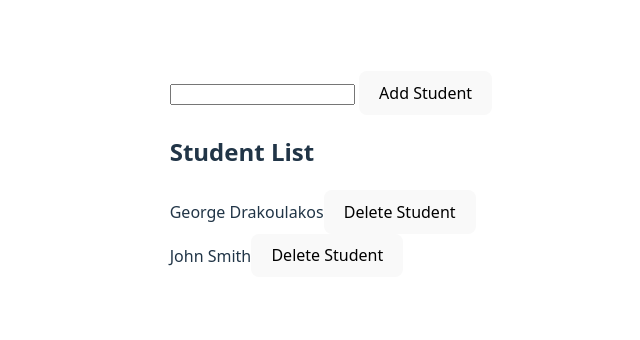
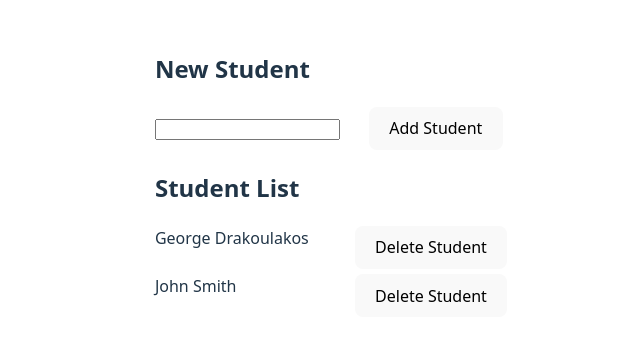
Before and after one commit to gdrakoulakos/StudentTracker, a React (Vite) app: page / in a window 1280 px wide. Shown: the part 226-566 px from the top of the page, without its empty margins (309-949 px from the left). Built offline with nearby package versions, Linux system fonts and the light colour scheme.

Commit message:
Update CSS for student input and list components

```diff
--- a/src/components/StudentInput.jsx
+++ b/src/components/StudentInput.jsx
@@ -14,8 +14,10 @@ export const StudentInput = () => {
 
   return (
     <div>
+        <h2>New Student</h2>
+
       <input onChange={(event) => setNewStudent(event.target.value)} />{" "}
-      <button onClick={handleAddStudent}>Add Student</button>
+      <button style={{marginLeft:"25px"}} onClick={handleAddStudent}>Add Student</button>
     </div>
   );
 };
--- a/src/components/StudentList.jsx
+++ b/src/components/StudentList.jsx
@@ -13,8 +13,8 @@ export const StudentList = () => {
     <div>
       <h2>Student List</h2>
       {students.map((student) => (
-        <div key={student.id}>
-          {student.fullName}
+        <div key={student.id} style={{display:"flex", marginTop: "5px"}}>
+          <div style={{width: "200px"}}>{student.fullName}</div>
           <button onClick={() => handleDeleteStudent(student.id)}>
             Delete Student
           </button>
```
